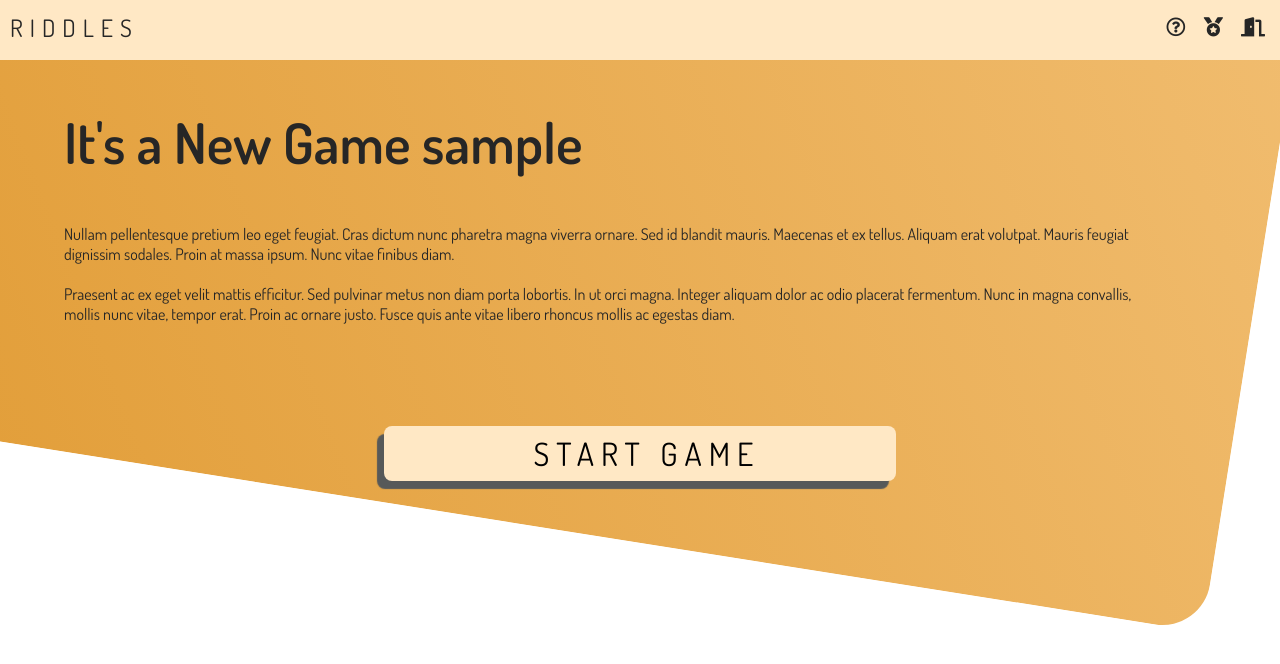
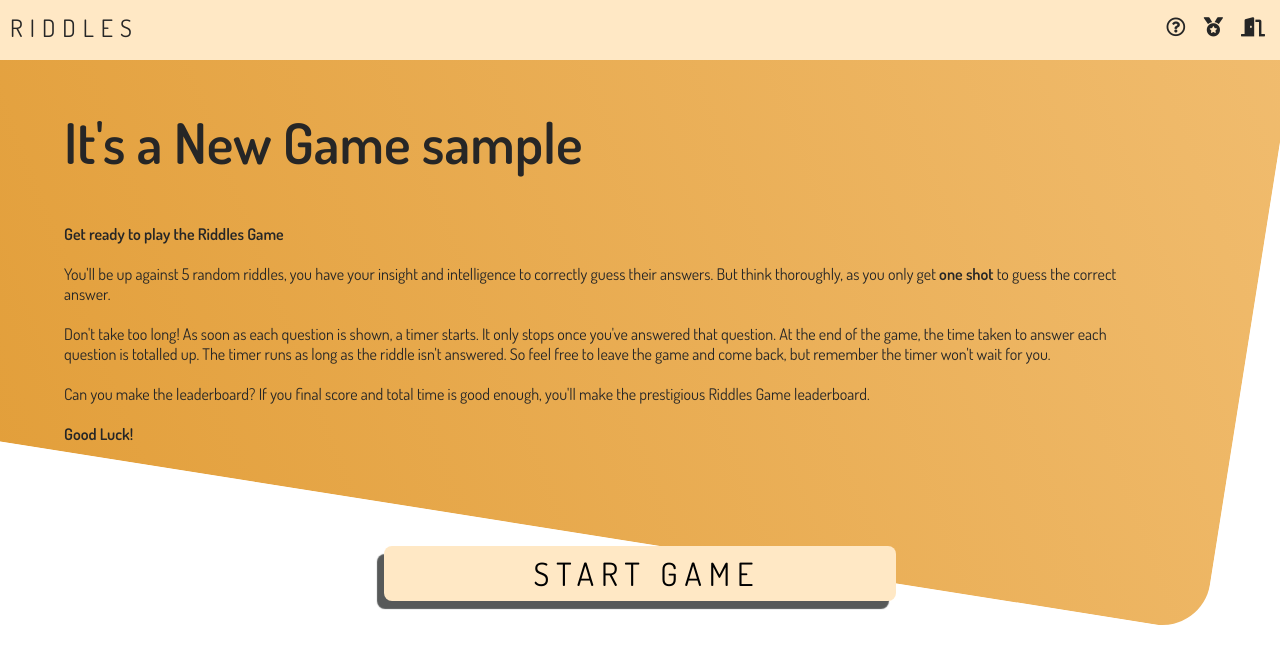
Before and after one commit to Code-Institute-Submissions/mdenoronha-milestone-project-3, a Flask app: page /questions/new-game in a window 1280 px wide. Shown: the top 664 px of the page. Run offline with Flask 2, Linux system fonts and the light colour scheme; the visitor is signed in with stand-in values (Sample User, id 1); some libraries are stand-ins or nearby versions.

Commit message:
Remove Continue Game option for completed game users

```diff
--- a/templates/qu_home.html
+++ b/templates/qu_home.html
@@ -12,7 +12,7 @@
         </div>
     </a>
     <!--If user is currently not in a game -->
-    {% if 1 not in session["visited_check"] %}
+    {% if 1 not in session["visited_check"] or current_qu_num == 6 %}
     <a href="{{ url_for('leaderboard') }}">
         <div class="leaderboard-option">
             <p>Leaderboard</p>
@@ -21,11 +21,7 @@
     </a>
     {% else %}
     <!--If user is currently in a game-->
-        {% if current_qu_num == 6 %}
-        <a href="{{ url_for('end') }}">
-        {% else %}
         <a href="{{ url_for('questions', qu_num = current_qu_num) }}">
-        {% endif %}
             <div class="continue-game-option">
                 <p>Continue Game</p>
                 <i class="fas fa-chevron-right"></i>
--- a/templates/qu_new.html
+++ b/templates/qu_new.html
@@ -3,12 +3,16 @@
 <!--New Game Intro-->
 <h1 class="welcome-message">It's a New Game {{ username }}</h1>
 <div class="intro-text">
-    <p>Nullam pellentesque pretium leo eget feugiat. Cras dictum nunc pharetra magna viverra ornare. Sed id blandit mauris. Maecenas et ex tellus. Aliquam erat volutpat. Mauris feugiat dignissim sodales. Proin at massa ipsum. Nunc vitae finibus diam.
-        <br><br> Praesent ac ex eget velit mattis efficitur. Sed pulvinar metus non diam porta lobortis. In ut orci magna. Integer aliquam dolor ac odio placerat fermentum. Nunc in magna convallis, mollis nunc vitae, tempor erat. Proin ac ornare justo.
-        Fusce quis ante vitae libero rhoncus mollis ac egestas diam.</p>
+    <p><strong>Get ready to play the Riddles Game</strong>
+        <br><br> You'll be up against 5 random riddles, you have your insight and intelligence to correctly guess their answers. But think thoroughly, as you only get <strong>one shot</strong> to guess the correct answer.
+        <br><br> Don't take too long! As soon as each question is shown, a timer starts. It only stops once you've answered that question. At the end of the game, the time taken to answer each question is totalled up. The timer runs as long as the riddle isn't answered. So feel free to leave the game and come back, but remember the timer won't wait for you.
+        <br><br> Can you make the leaderboard? If you final score and total time is good enough, you'll make the prestigious Riddles Game leaderboard.
+        <br><br>
+        <strong>Good Luck!</strong>
+    </p>
 </div>
 <!--Start Game Button-->
 <form action="{{ url_for('questions', qu_num = session['current_qu_num']) }}">
-    <input class="lets-play-button"  type="submit" value="START GAME" />
+    <input class="lets-play-button" type="submit" value="START GAME" />
 </form>
- {% endblock %}
+{% endblock %}
```
